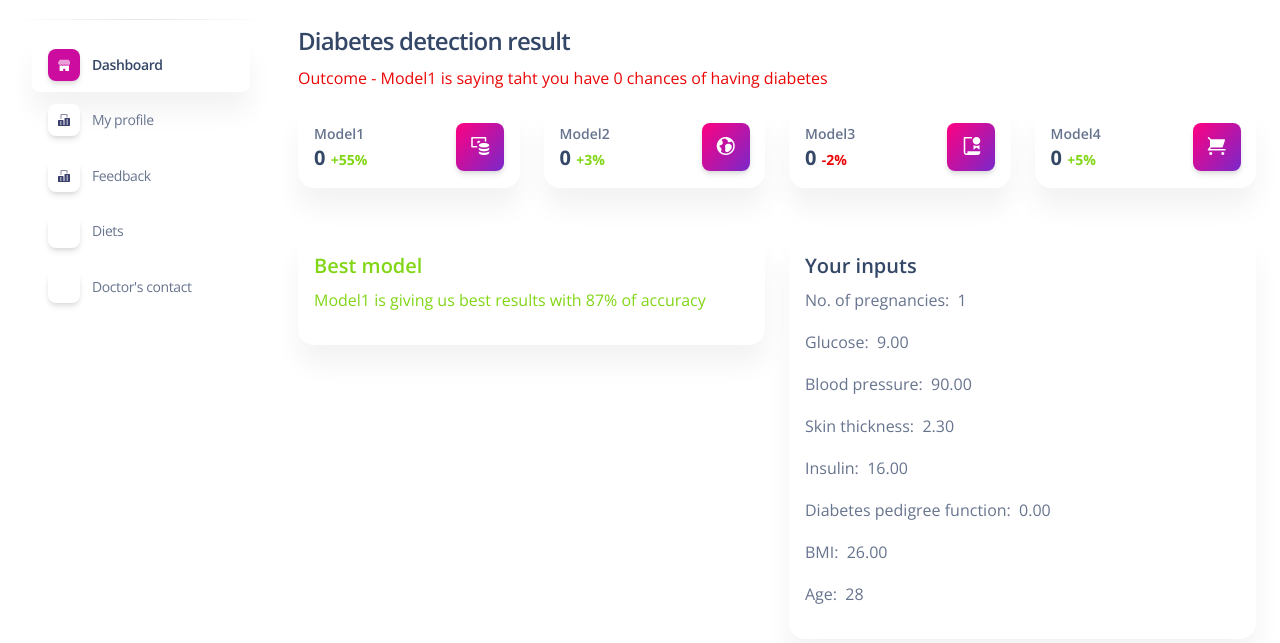
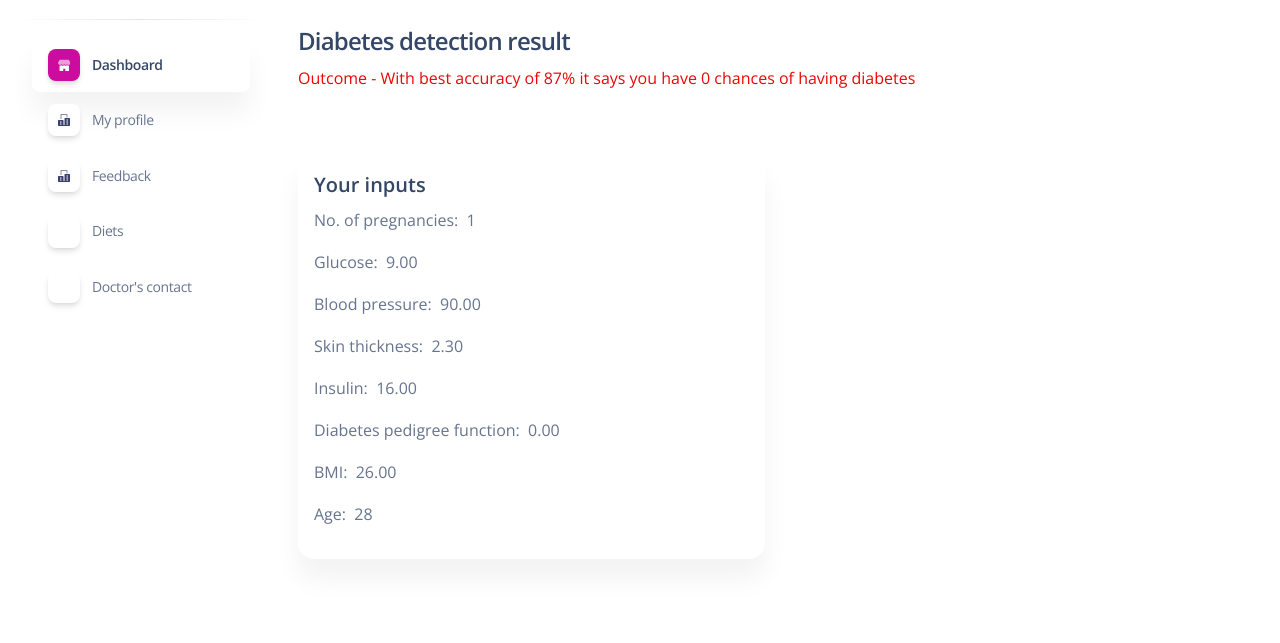
Before and after one commit to pragneshkatkar/diabetes-prediction, a Django app: page /dashboard/prediction/1/ in a window 1280 px wide. Shown: the part 75-718 px from the top of the page. Run offline with Django 3.2, Linux system fonts and the light colour scheme; data comes from the database, SQL or seed files in the repository; both versions use the stored data as it was after the commit; parts of the project's set-up code (start-up, migrations or seed data) failed here and were passed over; some libraries are stand-ins or nearby versions.

Commit message:
Detailed page design chnaged

```diff
--- a/api/views.py
+++ b/api/views.py
@@ -6,7 +6,7 @@ from django.contrib.auth.models import User
 import pickle
 import pandas as pd
 
-model = pickle.load(open("C:/Users/qcc/diabetes-prediction/diabetes-prediction/Diabetes.pkl", "rb"))
+model = pickle.load(open("C:/Users/pragn/diabetes_prediction/Diabetes.pkl", "rb"))
 
 from main.models import DietBlog, Doctor, Feedback, Prediction, UsersAddress
 
--- a/main/templates/dashboard/prediction.html
+++ b/main/templates/dashboard/prediction.html
@@ -7,107 +7,16 @@
 <div class="row">
 	<div class="col-lg-12">
 		<h4>Diabetes detection result</h4>
-		<p class="text-danger">Outcome - Model1 is saying taht you have {{ prediction.model1_prediction }} chances of
-			having diabetes</p>
-	</div>
-</div>
-<div class="row">
-	<div class="col-xl-3 col-sm-6 mb-xl-0 mb-4">
-		<div class="card">
-			<div class="card-body p-3">
-				<div class="row">
-					<div class="col-8">
-						<div class="numbers">
-							<p class="text-sm mb-0 text-capitalize font-weight-bold">Model1</p>
-							<h5 class="font-weight-bolder mb-0">
-								0
-								<span class="text-success text-sm font-weight-bolder">+55%</span>
-							</h5>
-						</div>
-					</div>
-					<div class="col-4 text-end">
-						<div class="icon icon-shape bg-gradient-primary shadow text-center border-radius-md">
-							<i class="ni ni-money-coins text-lg opacity-10" aria-hidden="true"></i>
-						</div>
-					</div>
-				</div>
-			</div>
-		</div>
-	</div>
-	<div class="col-xl-3 col-sm-6 mb-xl-0 mb-4">
-		<div class="card">
-			<div class="card-body p-3">
-				<div class="row">
-					<div class="col-8">
-						<div class="numbers">
-							<p class="text-sm mb-0 text-capitalize font-weight-bold">Model2</p>
-							<h5 class="font-weight-bolder mb-0">
-								0
-								<span class="text-success text-sm font-weight-bolder">+3%</span>
-							</h5>
-						</div>
-					</div>
-					<div class="col-4 text-end">
-						<div class="icon icon-shape bg-gradient-primary shadow text-center border-radius-md">
-							<i class="ni ni-world text-lg opacity-10" aria-hidden="true"></i>
-						</div>
-					</div>
-				</div>
-			</div>
-		</div>
-	</div>
-	<div class="col-xl-3 col-sm-6 mb-xl-0 mb-4">
-		<div class="card">
-			<div class="card-body p-3">
-				<div class="row">
-					<div class="col-8">
-						<div class="numbers">
-							<p class="text-sm mb-0 text-capitalize font-weight-bold">Model3</p>
-							<h5 class="font-weight-bolder mb-0">
-								0
-								<span class="text-danger text-sm font-weight-bolder">-2%</span>
-							</h5>
-						</div>
-					</div>
-					<div class="col-4 text-end">
-						<div class="icon icon-shape bg-gradient-primary shadow text-center border-radius-md">
-							<i class="ni ni-paper-diploma text-lg opacity-10" aria-hidden="true"></i>
-						</div>
-					</div>
-				</div>
-			</div>
-		</div>
-	</div>
-	<div class="col-xl-3 col-sm-6">
-		<div class="card">
-			<div class="card-body p-3">
-				<div class="row">
-					<div class="col-8">
-						<div class="numbers">
-							<p class="text-sm mb-0 text-capitalize font-weight-bold">Model4</p>
-							<h5 class="font-weight-bolder mb-0">
-								0
-								<span class="text-success text-sm font-weight-bolder">+5%</span>
-							</h5>
-						</div>
-					</div>
-					<div class="col-4 text-end">
-						<div class="icon icon-shape bg-gradient-primary shadow text-center border-radius-md">
-							<i class="ni ni-cart text-lg opacity-10" aria-hidden="true"></i>
-						</div>
-					</div>
-				</div>
-			</div>
-		</div>
+		<p class="text-danger">Outcome - With best accuracy of 87% it says you have {{ prediction.model1_prediction }} chances of having diabetes</p>
 	</div>
 </div>
 <div class="row mt-5">
-	<div class="col-lg-6">
+	<!-- <div class="col-lg-6">
 		<div class="card p-3">
 			<h5 class="text-success">Best model</h5>
 			<p class="text-success">Model1 is giving us best results with 87% of accuracy</p>
 		</div>
-	</div>
+	</div> -->
 	<div class="col-lg-6">
 		<div class="card p-3">
 			<h5>Your inputs</h5>
--- a/main/views.py
+++ b/main/views.py
@@ -10,10 +10,15 @@ from main.models import DietBlog, Doctor, Feedback, Prediction, UsersAddress
 # Create your views here.
 @login_required(login_url='/login/')
 def index_view(request):
+    user_id = request.session['user_id']
+    predictions = Prediction.objects.filter(user_id=user_id).values().order_by('-id')
+    user = User.objects.filter(id=user_id).values()[0]
     context = {
-        'title': 'Home'
+        'title': 'Home',
+        'predictions': predictions,
+        'user': user
     }
-    return render(request, 'index.html', context)
+    return render(request, 'dashboard/index.html', context)
 
 
 def login_view(request):
```
Also changed, not shown: db.sqlite3.
